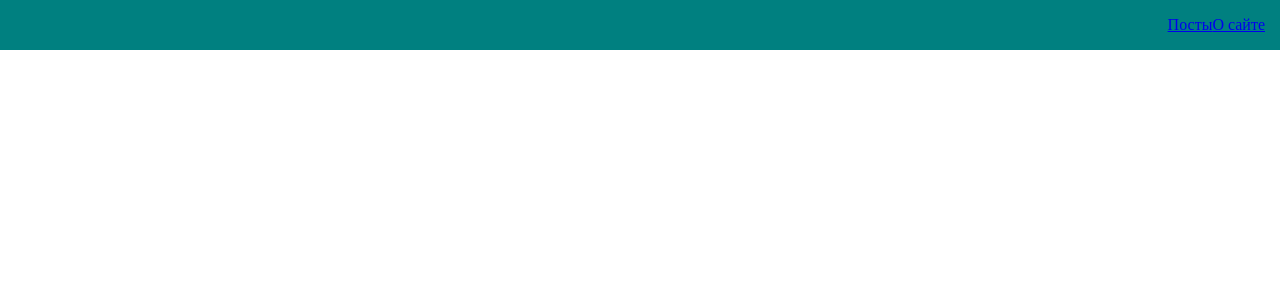
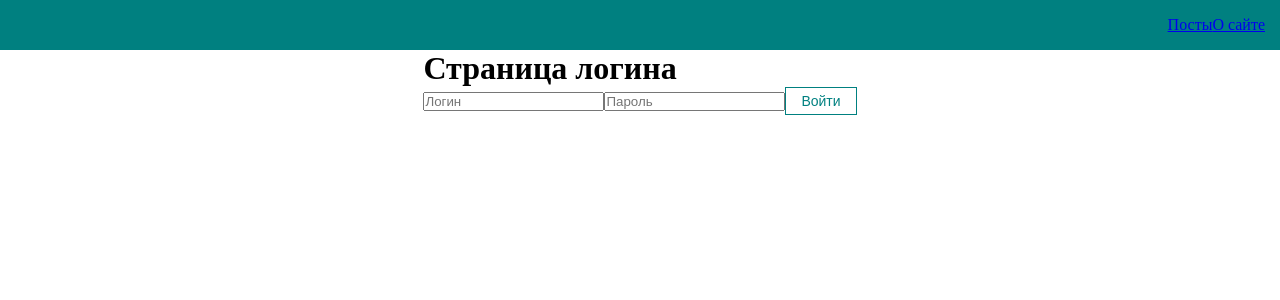
Before and after one commit to Fentan-kyc/ulbitv-app, a React (Create React App) app: page / in a window 1280 px wide. Before the commit this address had no page. Shown: the top 300 px of the page. Built offline with nearby package versions, Linux system fonts and the light colour scheme.

Commit message:
basic login FRONTEND

```diff
--- a/src/Components/AppRouter.jsx
+++ b/src/Components/AppRouter.jsx
@@ -4,16 +4,35 @@
 import Error from "../pages/Error";
 import PostPage from '../pages/PostPage';
 import Posts from "../pages/Posts";
-import { routes } from '../router';
+import Login from '../pages/Login';
+import { privateRoutes, publicRoutes } from '../router';
 
 const AppRouter = () => {
-  return (
-    <Routes>
-      {routes.map(route =>
+  let isAuth = false;
+
+  if(isAuth)
+  {
+    return(
+      <Routes>
+      {privateRoutes.map(route =>
         <Route key={Math.random()} path={route.path} element={route.component}/>
       )}
+      <Route path='*' element={<Error/>}/>
+      <Route path='/' element={<Posts/>}/>
     </Routes>
-  )
+    )
+  }
+  else{
+    return (
+      <Routes>
+        {publicRoutes.map(route =>
+          <Route key={Math.random()} path={route.path} element={route.component}/>
+        )}
+        <Route path='*' element={<Error/>}/>
+        <Route path='/' element={<Login/>}/>
+      </Routes>
+    )
+  }
 }
 
 export default AppRouter
--- /dev/null
+++ b/src/pages/Login.jsx
@@ -0,0 +1,18 @@
+import React from 'react'
+import MyButton from '../Components/UI/button/MyButton'
+
+const Login = () => {
+  return (
+    <div>
+        <h1>Страница логина</h1>
+
+        <form>
+            <input type="text" placeholder='Логин' />
+            <input type="text" placeholder='Пароль' />
+            <MyButton>Войти</MyButton>
+        </form>
+    </div>
+  )
+}
+
+export default Login
--- a/src/router/index.js
+++ b/src/router/index.js
@@ -1,9 +1,14 @@
 import About from '../pages/About';
 import Posts from '../pages/Posts';
 import PostPage from '../pages/PostPage';
+import Login from '../pages/Login';
 
-export const routes = [
+export const privateRoutes = [
     {path: '/about', component: <About/> },
     {path: '/posts', component: <Posts/> },
     {path: '/posts/:id', component: <PostPage/> }
 ]
+
+export const publicRoutes = [
+    {path: '/login', component: <Login/> },
+]
```
